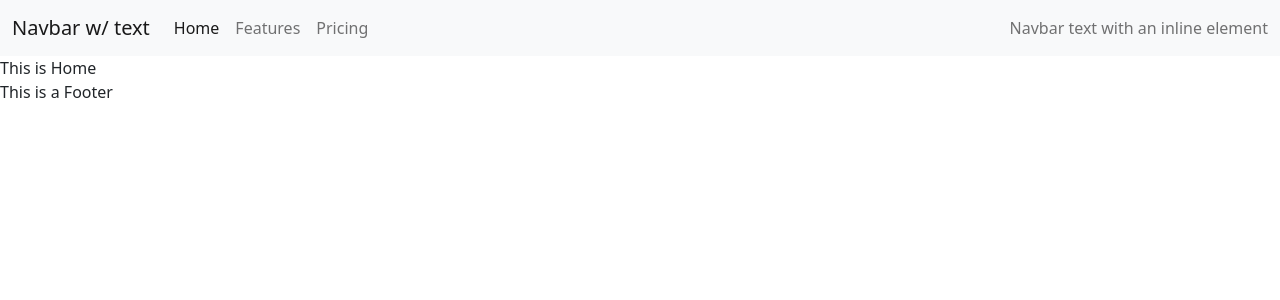
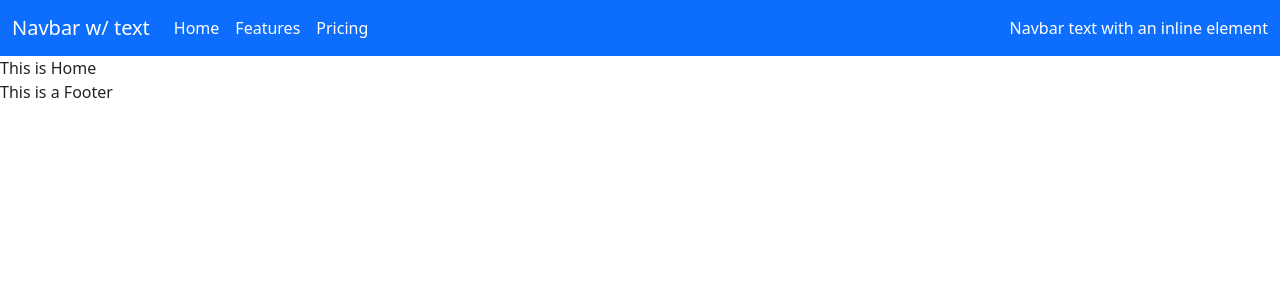
Before and after one commit to Sayedul3731/todo-app-client, a React (Vite) app: page / in a window 1280 px wide. Shown: the top 300 px of the page. Built offline with nearby package versions, Linux system fonts and the light colour scheme.

Commit message:
Bootstrap implemented and at the same time navbar added

```diff
--- a/src/shared/Navbar.jsx
+++ b/src/shared/Navbar.jsx
@@ -1,26 +1,26 @@
-
+import "./style.css"
 
 const Navbar = () => {
     return (
-        <nav className="navbar navbar-expand-lg navbar-light bg-light">
+        <nav className="navbar navbar-expand-lg navbar-light bg-primary">
             <div className="container-fluid">
-    <a className="navbar-brand" href="#">Navbar w/ text</a>
-    <button className="navbar-toggler" type="button" data-bs-toggle="collapse" data-bs-target="#navbarText" aria-controls="navbarText" aria-expanded="false" aria-label="Toggle navigation">
-      <span className="navbar-toggler-icon"></span>
+                <a className="navbar-brand" href="#" style={{ color: "white" }}>Navbar w/ text</a>
+                <button   className="navbar-toggler" type="button" data-bs-toggle="collapse" data-bs-target="#navbarText" aria-controls="navbarText" aria-expanded="false" aria-label="Toggle navigation">
+                    <span className="navbar-toggler-icon" ></span>
                 </button>
                 <div className="collapse navbar-collapse" id="navbarText">
                     <ul className="navbar-nav me-auto mb-2 mb-lg-0">
                         <li className="nav-item">
-          <a className="nav-link active" aria-current="page" href="#">Home</a>
+                            <a className="nav-link active" aria-current="page" href="#" style={{ color: "white" }}>Home</a>
                         </li>
                         <li className="nav-item">
-          <a className="nav-link" href="#">Features</a>
+                            <a className="nav-link" href="#" style={{ color: "white" }}>Features</a>
                         </li>
                         <li className="nav-item">
-          <a className="nav-link" href="#">Pricing</a>
+                            <a className="nav-link" href="#" style={{ color: "white" }}>Pricing</a>
                         </li>
                     </ul>
-      <span className="navbar-text">
+                    <span className="navbar-text" style={{ color: "white" }}>
                         Navbar text with an inline element
                     </span>
                 </div>
--- /dev/null
+++ b/src/shared/style.css
@@ -0,0 +1,6 @@
+.navbar-toggler{
+    background-color: white;
+}
+#navbarText{
+    color: white;
+}
```
Lines whose indentation alone changed are shown as unchanged.
